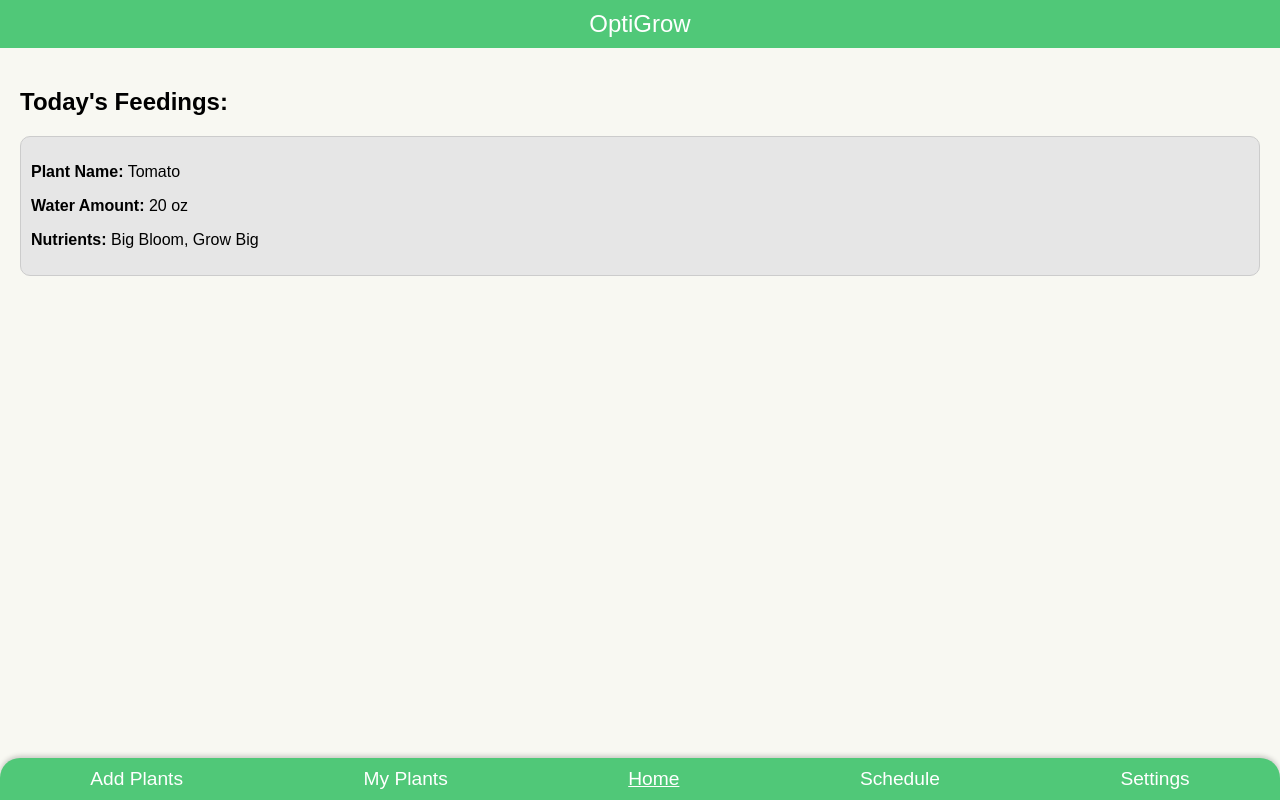
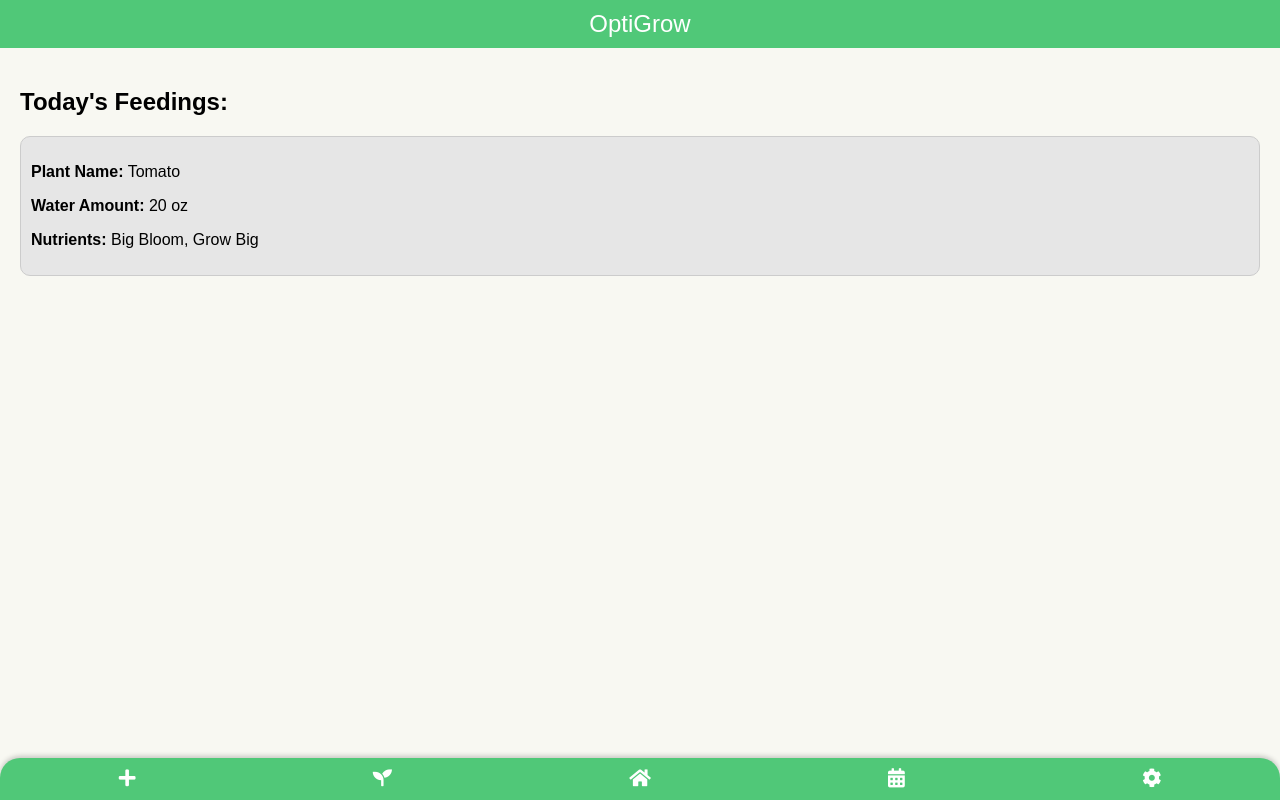
Before and after one commit to johnbuilt/tracker, a website: page index.html in a window 1280 px wide. Drawn offline with Linux system fonts and the light colour scheme.

Commit message:
Update index.html

```diff
--- a/index.html
+++ b/index.html
@@ -6,6 +6,7 @@
     <meta name="apple-mobile-web-app-capable" content="yes">
     <meta name="apple-mobile-web-app-status-bar-style" content="black-translucent">
     <link rel="stylesheet" href="style.css">
+    <link rel="stylesheet" href="https://cdnjs.cloudflare.com/ajax/libs/font-awesome/5.15.4/css/all.min.css">
     <title>OptiGrow</title>
 </head>
 <body>
@@ -18,11 +19,11 @@
     </div>
 
     <nav>
-        <a href="#add-plant" id="nav-add-plant">Add Plants</a>
-        <a href="#my-plants" id="nav-my-plants">My Plants</a>
-        <a href="#home" id="nav-home">Home</a>
-        <a href="#schedule" id="nav-schedule">Schedule</a>
-        <a href="#settings" id="nav-settings">Settings</a>
+        <a href="#add-plant" id="nav-add-plant"><i class="fas fa-plus"></i></a>
+        <a href="#my-plants" id="nav-my-plants"><i class="fas fa-seedling"></i></a>
+        <a href="#home" id="nav-home"><i class="fas fa-home"></i></a>
+        <a href="#schedule" id="nav-schedule"><i class="fas fa-calendar-alt"></i></a>
+        <a href="#settings" id="nav-settings"><i class="fas fa-cog"></i></a>
     </nav>
 
     <script src="script.js"></script>
```
